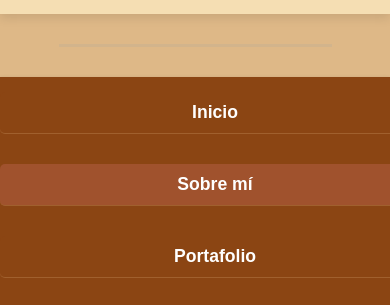
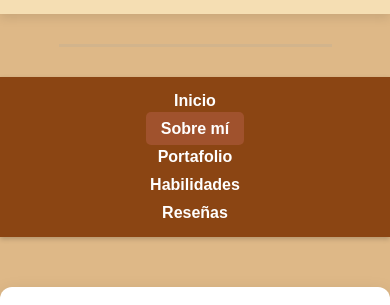
Before and after one commit to NicoRivera2003/Portafolio-Luisa-Soto, a plain HTML site: page Sobremi.html in a window 390 px wide. Shown: the part 113-418 px from the top of the page. Drawn offline with Linux system fonts and the light colour scheme.

Commit message:
implemento

```diff
--- a/Sobremi.css
+++ b/Sobremi.css
@@ -191,7 +191,7 @@ footer {
 }
 
 /* Ajustes para pantallas de móvil */
-@media (max-width: 768px) {
+/* @media (max-width: 768px) {
     .about-me-page-container {
         padding: 20px;
         margin: 30px auto;
@@ -201,66 +201,41 @@ footer {
         margin-bottom: 50px;
     }
     .about-block {
-        flex-direction: column; /* Texto e imagen verticalmente */
-        align-items: center; /* Centra los elementos apilados */
+        flex-direction: column;
+        align-items: center;
         gap: 30px;
         margin-bottom: 40px;
     }
-    .about-block.reverse-order { /* Deshacer el reverse-order en móviles */
+    .about-block.reverse-order {
         flex-direction: column;
     }
     .about-text {
-        padding: 0; /* Elimina el padding horizontal en móviles */
-        text-align: center; /* Centra el texto en móviles */
-    }
+        padding: 0;
+        text-align: center;
     .about-text p {
         font-size: 1.1em;
-        text-align: center; /* Centra el texto */
+        text-align: center;
     }
     .about-image img {
-        height: 220px; /* Altura más pequeña para móviles */
+        height: 220px;
     }
     .section-divider {
         margin: 40px auto;
     }
-}
+} */
+
 
 /*implementado 2*/
 @media (max-width: 768px) {
-    .main-nav {
-        width: 100%;
-        overflow-x: hidden; /* Evita que el menú se desborde horizontalmente */
+
+    .main-nav ul {
+        flex-direction: column;
+        gap: 10px;
     }
 
-    .main-nav ul {
-        display: flex;
-        flex-direction: column;
-        padding: 0;
-        margin: 0;
-        width: 100%;
-        align-items: stretch; /* Asegura que las opciones llenen el ancho */
-    }
-
-    .main-nav li {
-        width: 100%;
-        margin: 0;
-        padding: 0;
-    }
-
-    .main-nav a {
-        display: block;
-        width: 100%;
-        padding: 12px 0;
-        text-align: center;
-        font-size: 1rem;
-        background-color: #8B4513;
-        color: white;
-        border-bottom: 1px solid #a0602e;
-    }
-
-    .main-nav a.active,
-    .main-nav a:hover {
-        background-color: #a0602e;
+    .main-nav li a {
+        padding: 8px 15px;
+        font-size: 1em;
     }
 }
 
```
